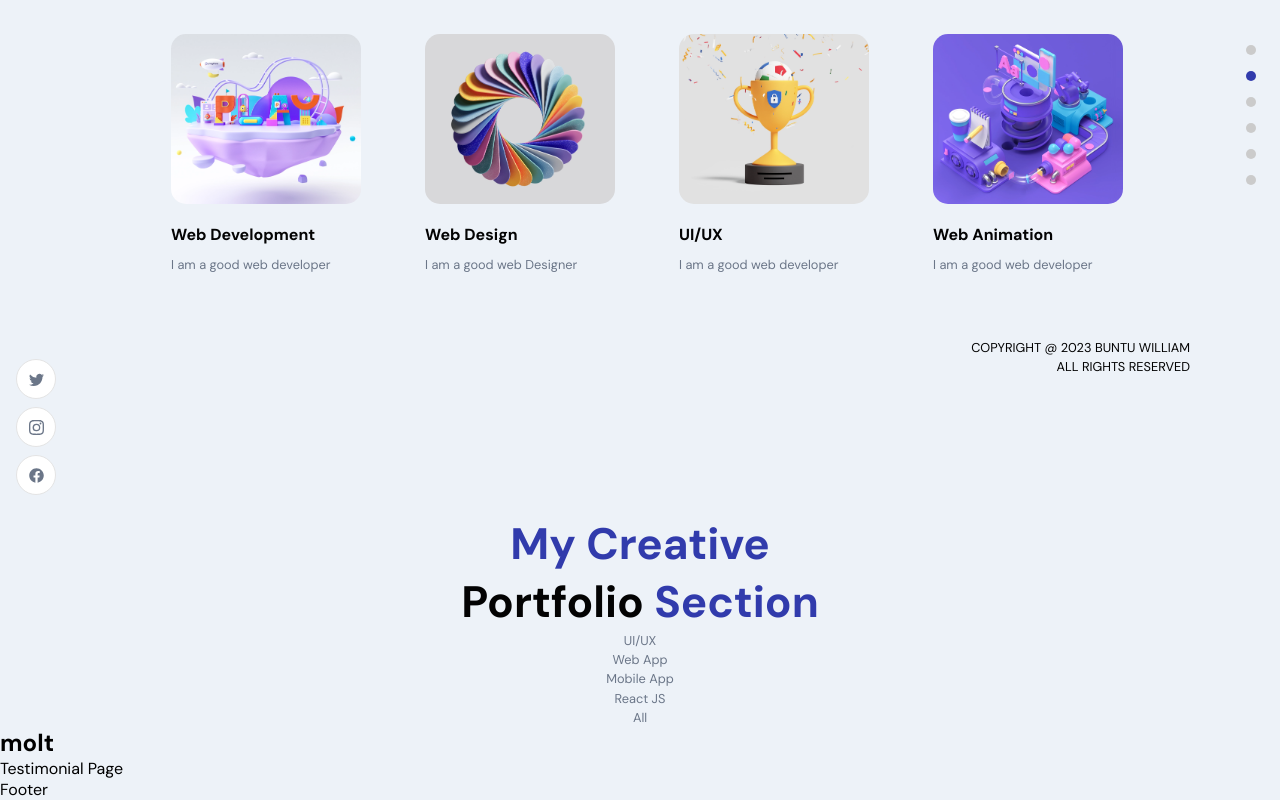
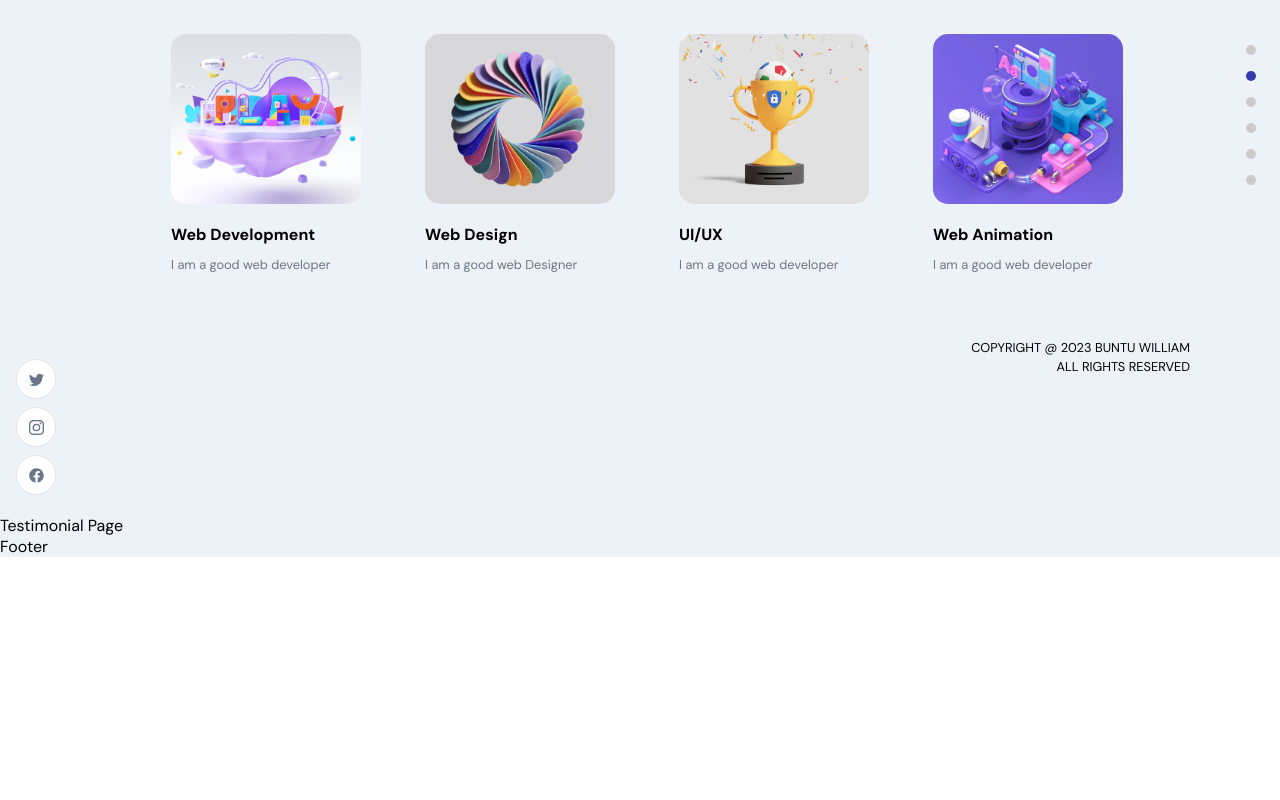
Before and after one commit to WilliamBuntu/React-Portfolio, a React (Create React App) app: page / in a window 1280 px wide. Shown: the part 1085-1885 px from the top of the page. After the commit the page ends 1642 px from the top, so only its background shows below. Built offline with nearby package versions, Linux system fonts and the light colour scheme.

Commit message:
nd commit

```diff
--- a/src/App.js
+++ b/src/App.js
@@ -13,8 +13,9 @@ const  App = () => {
       <Navbar/>
         <Header/>
         <About/>
-        <Work/>
+
         <Skill/>
+        { /* <Work/> */}
         <Testimonial/>
         <Footer/>
 
--- a/src/container/Work/Work.jsx
+++ b/src/container/Work/Work.jsx
@@ -44,6 +44,7 @@ const Work = () => {
 
      >
          <h2>molt</h2>
+
     </motion.div>
 
     </>
```
